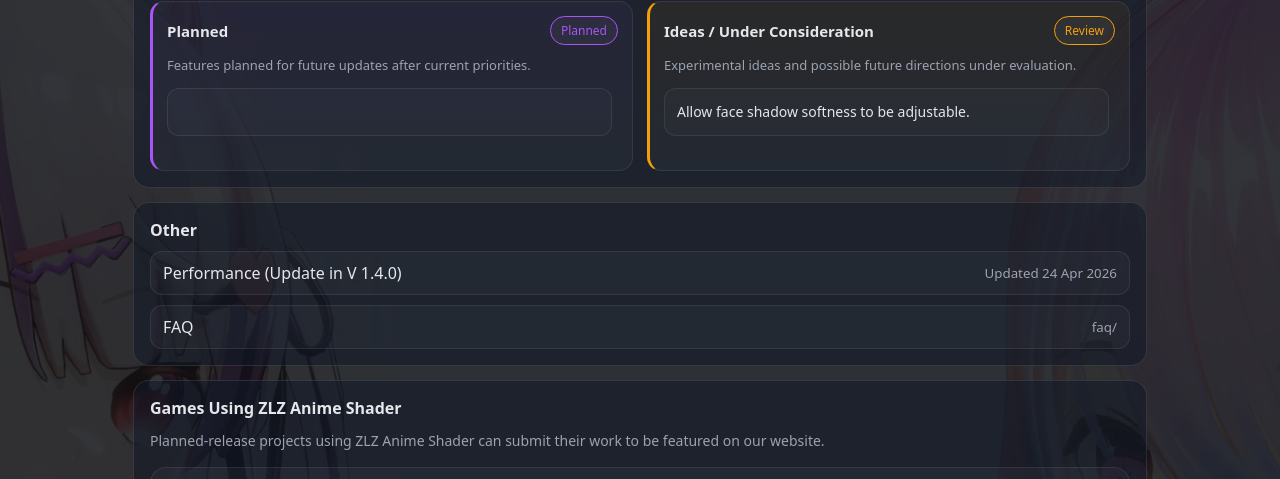
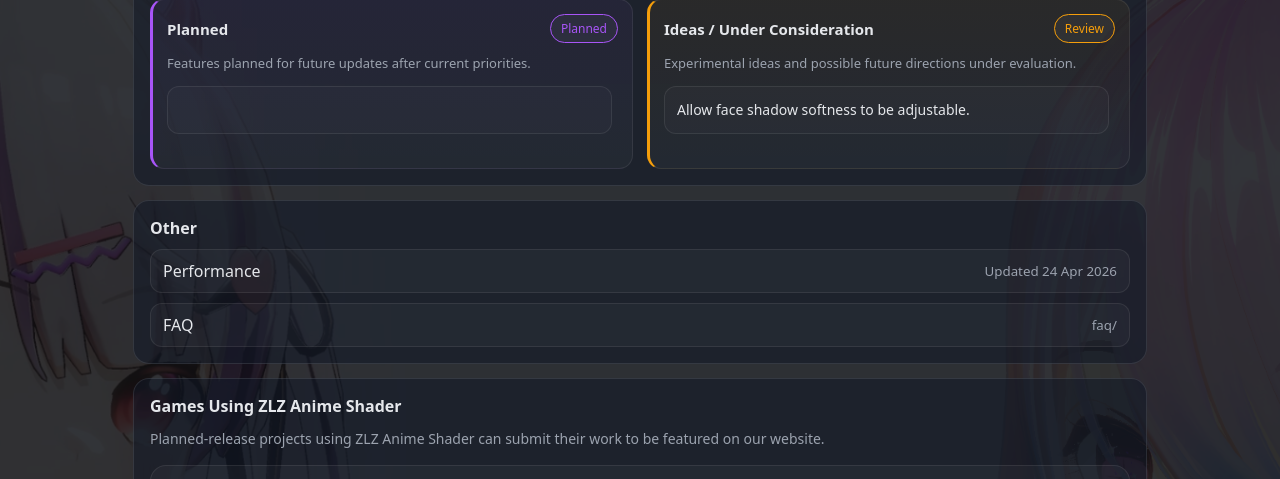
Before and after one commit to zlz-studio/zlz-studio.github.io, a Jekyll site: the page built from index.html, in a window 1280 px wide and 900 px high, scrolled down 2135 px, cut to the strip 0-479 px from the top of the window. Built offline with Jekyll 4.4.1, drawn with Linux system fonts in a browser that asks for light colours.

Commit message:
Update index.html

```diff
--- a/index.html
+++ b/index.html
@@ -696,11 +696,6 @@
               <div class="roadmapSlot"></div>
               <div class="roadmapSlot"></div>
               <div class="roadmapSlot"></div>
-              <div class="roadmapSlot"></div>
-              <div class="roadmapSlot"></div>
-              <div class="roadmapSlot"></div>
-              <div class="roadmapSlot"></div>
-              <div class="roadmapSlot"></div>
             </div>
           </div>
 
@@ -755,7 +750,7 @@
       <section class="card full">
         <h2>Other</h2>
         <div class="list">
-          {% assign p = site.pages | where: "url", "/performance/" | first %}<a class="item" href="/performance/"><span>Performance (Update in V 1.4.0)</span><small>Updated {{ p.last_modified_at | date: "%d %b %Y" }}</small></a>
+          {% assign p = site.pages | where: "url", "/performance/" | first %}<a class="item" href="/performance/"><span>Performance</span><small>Updated {{ p.last_modified_at | date: "%d %b %Y" }}</small></a>
           <a class="item" href="/faq/"><span>FAQ</span><small>faq/</small></a>
         </div>
       </section>
```
